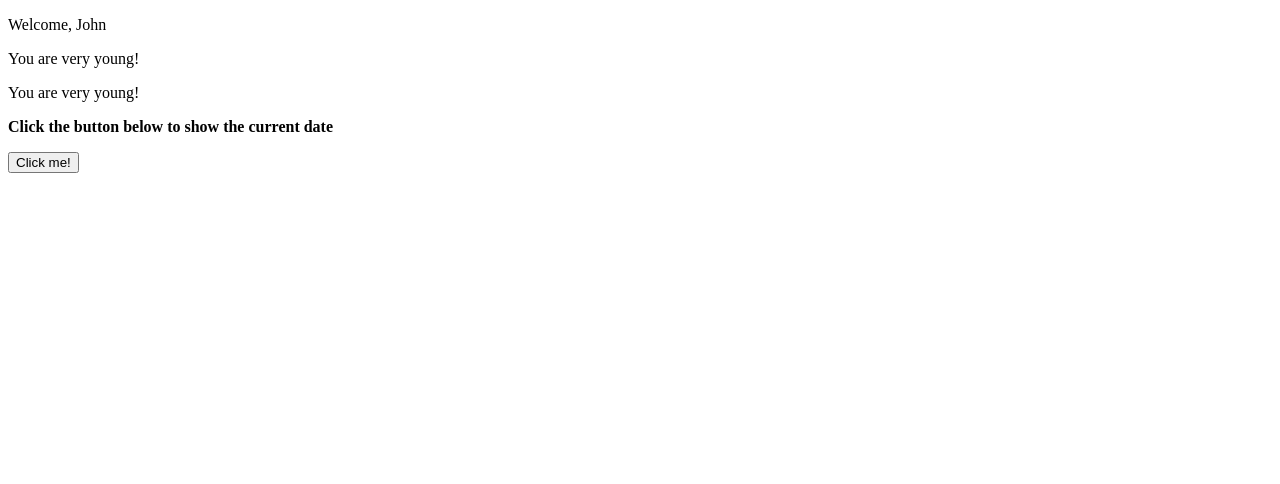
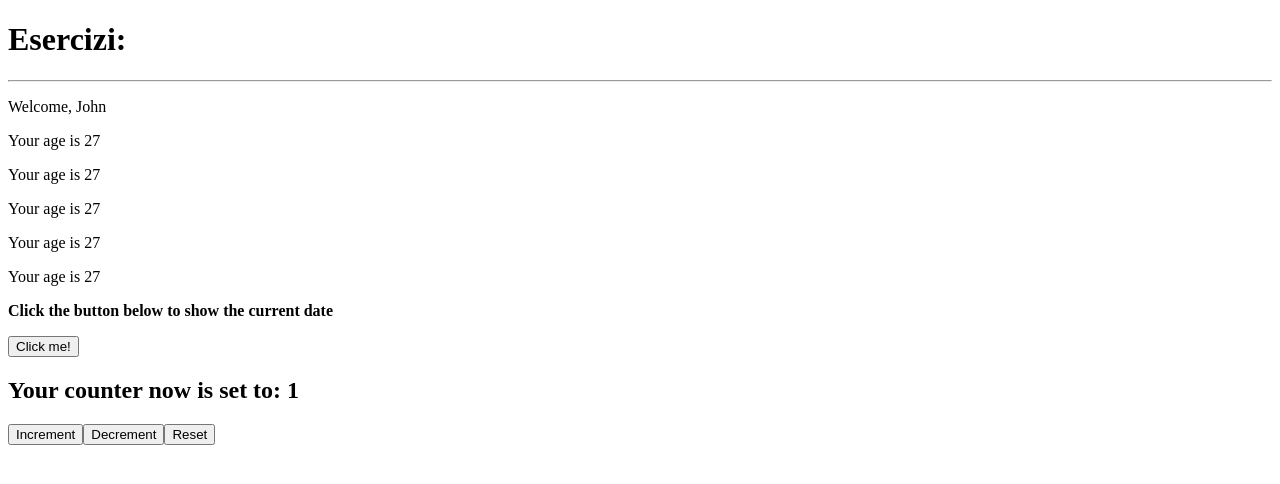
Before and after one commit to alessandro-canonico/esercizi_tutor_Canonico, a React (Vite) app in the folder react/exercise_react.js/: page / in a window 1280 px wide. Shown: the top 484 px of the page. Built offline with nearby package versions, Linux system fonts and the light colour scheme.

Commit message:
useState exercise done

```diff
--- a/react/exercise_react.js/src/App.jsx
+++ b/react/exercise_react.js/src/App.jsx
@@ -1,11 +1,18 @@
 import { AlertClock } from "./AlertClock";
+import { Counter } from "./Counter";
 import { Welcome } from "./Welcome";
 
 export function App() {
   return (
     <div>
-      <Welcome name="John" age={17} />
-      <AlertClock />
+      <h1>Esercizi: </h1>
+      <hr></hr>
+
+      <Welcome name="John" age={27} />
+
+      <AlertClock/>
+
+      <Counter initialValue={1} incrementValue={(c) => c+1} decrementValue={(c) => c-1}/>
     </div>
   );
 }
--- /dev/null
+++ b/react/exercise_react.js/src/Counter.jsx
@@ -0,0 +1,27 @@
+import { useState } from "react"
+import { CounterDisplay } from "./CounterDisplay"
+
+export function Counter ({initialValue = 0, incrementValue, decrementValue}) {
+    const [counter, setCounter] = useState(initialValue)
+
+    function incrementCounter () {
+        setCounter(incrementValue)
+    }
+
+    function decrementCounter () {
+        setCounter(decrementValue)
+    }
+
+    function resetValue () {
+        setCounter(initialValue)
+    }
+
+    return (
+        <div>
+           <CounterDisplay counter={counter}/>
+           <button onClick={incrementCounter}>Increment</button>
+           <button onClick={decrementCounter}>Decrement</button>
+           <button onClick={resetValue}>Reset</button>
+        </div>
+    )
+}
--- /dev/null
+++ b/react/exercise_react.js/src/CounterDisplay.jsx
@@ -0,0 +1,3 @@
+export function CounterDisplay ({counter}) {
+    return <h2>Your counter now is set to: {counter}</h2>
+}
```
